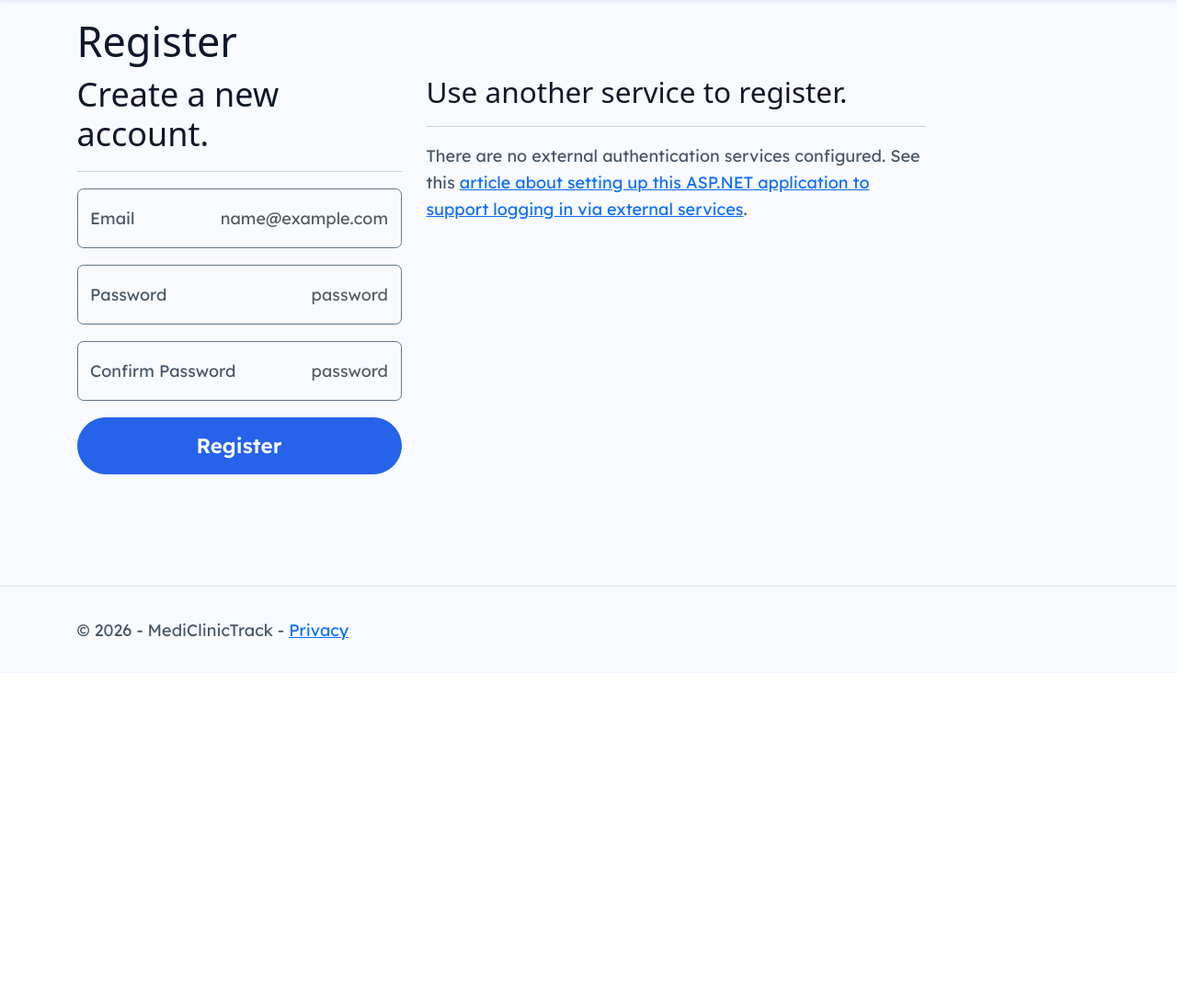
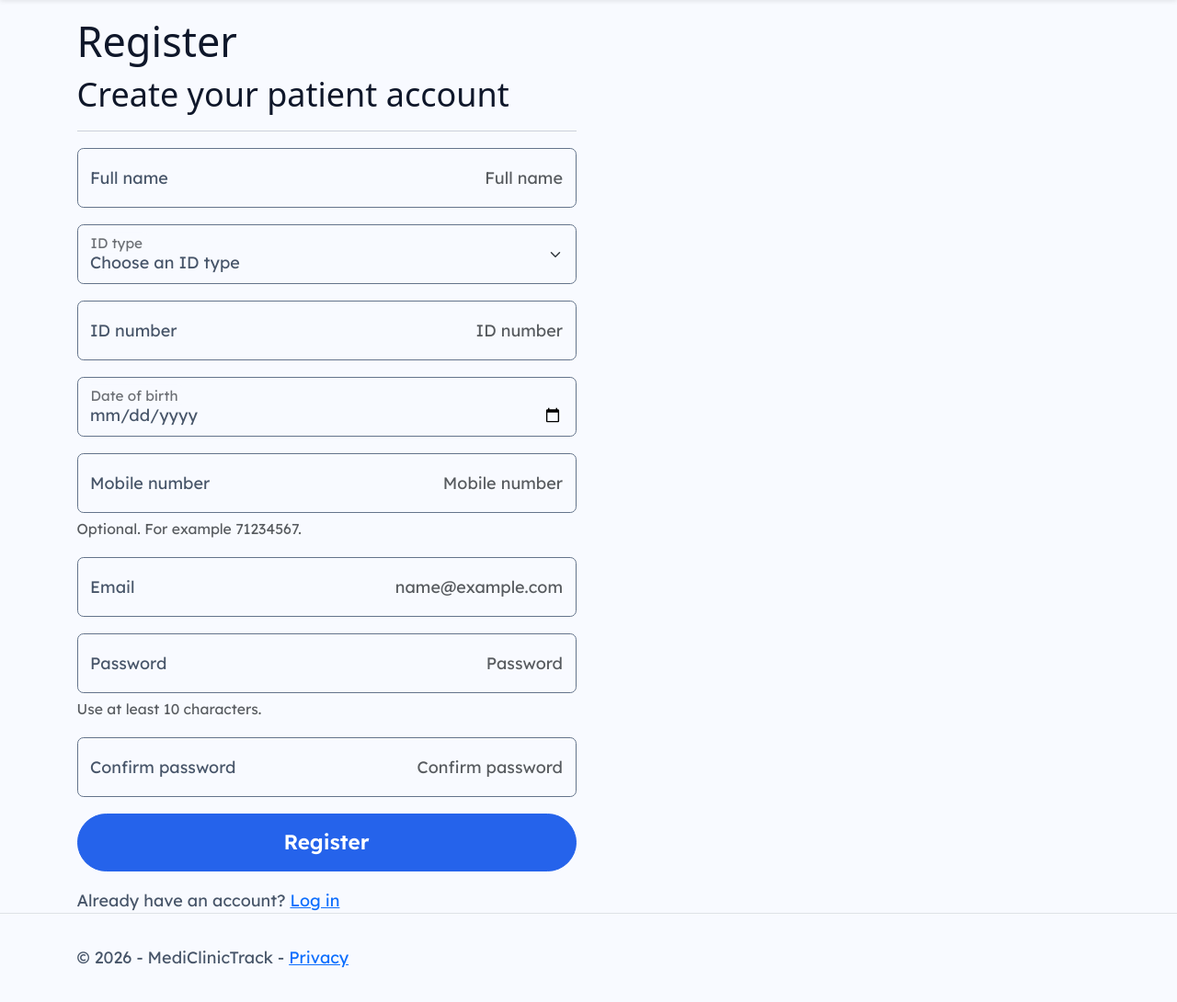
Before and after one commit to abc23-024/MediClinicTrack, an ASP.NET Core app: page /Identity/Account/Register in a window 1280 px wide. Shown: the part 66-1156 px from the top of the page at 92% size. Before the commit the page ends 763 px from the top, so only its background shows below. Run offline with ASP.NET Core 8, Linux system fonts and the light colour scheme; tables that the repository leaves empty hold one stand-in row (values such as "Sample post"); style sheets or scripts are compiled from the project's sources; some libraries are stand-ins or nearby versions; some web fonts are replaced.

Commit message:
US01: add patient details to registration form

```diff
--- a/MediClinicTrack/Areas/Identity/Pages/Account/Register.cshtml
+++ b/MediClinicTrack/Areas/Identity/Pages/Account/Register.cshtml
@@ -7,58 +7,80 @@
 <h1>@ViewData["Title"]</h1>
 
 <div class="row">
-    <div class="col-md-4">
+    <div class="col-md-8 col-lg-6">
         <form id="registerForm" asp-route-returnUrl="@Model.ReturnUrl" method="post">
-            <h2>Create a new account.</h2>
+            <h2>Create your patient account</h2>
             <hr />
             <div asp-validation-summary="ModelOnly" class="text-danger" role="alert"></div>
+
             <div class="form-floating mb-3">
-                <input asp-for="Input.Email" class="form-control" autocomplete="username" aria-required="true" placeholder="name@example.com" />
-                <label asp-for="Input.Email">Email</label>
-                <span asp-validation-for="Input.Email" class="text-danger"></span>
+                <input asp-for="Input.FullName" class="form-control" autocomplete="name" aria-required="true"
+                       aria-describedby="Input_FullName-error" placeholder="Full name" />
+                <label asp-for="Input.FullName"></label>
+                <span asp-validation-for="Input.FullName" id="Input_FullName-error" class="text-danger" aria-live="polite"></span>
             </div>
+
             <div class="form-floating mb-3">
-                <input asp-for="Input.Password" class="form-control" autocomplete="new-password" aria-required="true" placeholder="password" />
-                <label asp-for="Input.Password">Password</label>
-                <span asp-validation-for="Input.Password" class="text-danger"></span>
+                <select asp-for="Input.IdType" asp-items="Model.IdTypes" class="form-select" aria-required="true"
+                        aria-describedby="Input_IdType-error">
+                    <option value="">Choose an ID type</option>
+                </select>
+                <label asp-for="Input.IdType"></label>
+                <span asp-validation-for="Input.IdType" id="Input_IdType-error" class="text-danger" aria-live="polite"></span>
             </div>
+
             <div class="form-floating mb-3">
-                <input asp-for="Input.ConfirmPassword" class="form-control" autocomplete="new-password" aria-required="true" placeholder="password" />
-                <label asp-for="Input.ConfirmPassword">Confirm Password</label>
-                <span asp-validation-for="Input.ConfirmPassword" class="text-danger"></span>
+                <input asp-for="Input.IdNumber" class="form-control" autocomplete="off" aria-required="true"
+                       aria-describedby="Input_IdNumber-error" placeholder="ID number" />
+                <label asp-for="Input.IdNumber"></label>
+                <span asp-validation-for="Input.IdNumber" id="Input_IdNumber-error" class="text-danger" aria-live="polite"></span>
             </div>
+
+            <div class="form-floating mb-3">
+                <input asp-for="Input.DateOfBirth" type="date" class="form-control" autocomplete="bday" aria-required="true"
+                       max="@DateTime.Today.ToString("yyyy-MM-dd")"
+                       aria-describedby="Input_DateOfBirth-error" placeholder="Date of birth" />
+                <label asp-for="Input.DateOfBirth"></label>
+                <span asp-validation-for="Input.DateOfBirth" id="Input_DateOfBirth-error" class="text-danger" aria-live="polite"></span>
+            </div>
+
+            <div class="form-floating mb-1">
+                <input asp-for="Input.MobileNumber" type="tel" class="form-control" autocomplete="tel"
+                       aria-describedby="mobile-help Input_MobileNumber-error" placeholder="Mobile number" />
+                <label asp-for="Input.MobileNumber"></label>
+                <span asp-validation-for="Input.MobileNumber" id="Input_MobileNumber-error" class="text-danger" aria-live="polite"></span>
+            </div>
+            <div id="mobile-help" class="form-text mb-3">Optional. For example 71234567.</div>
+
+            <div class="form-floating mb-3">
+                <input asp-for="Input.Email" class="form-control" autocomplete="username" aria-required="true"
+                       aria-describedby="Input_Email-error" placeholder="name@example.com" />
+                <label asp-for="Input.Email"></label>
+                <span asp-validation-for="Input.Email" id="Input_Email-error" class="text-danger" aria-live="polite"></span>
+            </div>
+
+            <div class="form-floating mb-1">
+                <input asp-for="Input.Password" class="form-control" autocomplete="new-password" aria-required="true"
+                       aria-describedby="password-help Input_Password-error" placeholder="Password" />
+                <label asp-for="Input.Password"></label>
+                <span asp-validation-for="Input.Password" id="Input_Password-error" class="text-danger" aria-live="polite"></span>
+            </div>
+            <div id="password-help" class="form-text mb-3">Use at least 10 characters.</div>
+
+            <div class="form-floating mb-3">
+                <input asp-for="Input.ConfirmPassword" class="form-control" autocomplete="new-password" aria-required="true"
+                       aria-describedby="Input_ConfirmPassword-error" placeholder="Confirm password" />
+                <label asp-for="Input.ConfirmPassword"></label>
+                <span asp-validation-for="Input.ConfirmPassword" id="Input_ConfirmPassword-error" class="text-danger" aria-live="polite"></span>
+            </div>
+
             <button id="registerSubmit" type="submit" class="w-100 btn btn-lg btn-primary">Register</button>
+
+            <p class="mt-3">
+                Already have an account?
+                <a asp-page="./Login" asp-route-returnUrl="@Model.ReturnUrl">Log in</a>
+            </p>
         </form>
-    </div>
-    <div class="col-md-6 col-md-offset-2">
-        <section>
-            <h3>Use another service to register.</h3>
-            <hr />
-            @{
-                if ((Model.ExternalLogins?.Count ?? 0) == 0)
-                {
-                    <div>
-                        <p>
-                            There are no external authentication services configured. See this <a href="https://go.microsoft.com/fwlink/?LinkID=532715">article
-                            about setting up this ASP.NET application to support logging in via external services</a>.
-                        </p>
-                    </div>
-                }
-                else
-                {
-                    <form id="external-account" asp-page="./ExternalLogin" asp-route-returnUrl="@Model.ReturnUrl" method="post" class="form-horizontal">
-                        <div>
-                            <p>
-                                @foreach (var provider in Model.ExternalLogins!)
-                                {
-                                    <button type="submit" class="btn btn-primary" name="provider" value="@provider.Name" title="Log in using your @provider.DisplayName account">@provider.DisplayName</button>
-                                }
-                            </p>
-                        </div>
-                    </form>
-                }
-            }
-        </section>
     </div>
 </div>
 
--- a/MediClinicTrack/Areas/Identity/Pages/Account/Register.cshtml.cs
+++ b/MediClinicTrack/Areas/Identity/Pages/Account/Register.cshtml.cs
@@ -1,5 +1,3 @@
-// Licensed to the .NET Foundation under one or more agreements.
-// The .NET Foundation licenses this file to you under the MIT license.
 #nullable disable
 
 using System;
@@ -10,14 +8,16 @@ using System.Text;
 using System.Text.Encodings.Web;
 using System.Threading;
 using System.Threading.Tasks;
+using MediClinicTrack.Data;
+using MediClinicTrack.Models;
 using Microsoft.AspNetCore.Authentication;
-using Microsoft.AspNetCore.Authorization;
-using MediClinicTrack.Data;
 using Microsoft.AspNetCore.Identity;
 using Microsoft.AspNetCore.Identity.UI.Services;
 using Microsoft.AspNetCore.Mvc;
+using Microsoft.AspNetCore.Mvc.Rendering;
 using Microsoft.AspNetCore.Mvc.RazorPages;
 using Microsoft.AspNetCore.WebUtilities;
+using Microsoft.EntityFrameworkCore;
 using Microsoft.Extensions.Logging;
 
 namespace MediClinicTrack.Areas.Identity.Pages.Account
@@ -30,13 +30,15 @@ namespace MediClinicTrack.Areas.Identity.Pages.Account
         private readonly IUserEmailStore<ApplicationUser> _emailStore;
         private readonly ILogger<RegisterModel> _logger;
         private readonly IEmailSender _emailSender;
+        private readonly ApplicationDbContext _context;
 
         public RegisterModel(
             UserManager<ApplicationUser> userManager,
             IUserStore<ApplicationUser> userStore,
             SignInManager<ApplicationUser> signInManager,
             ILogger<RegisterModel> logger,
-            IEmailSender emailSender)
+            IEmailSender emailSender,
+            ApplicationDbContext context)
         {
             _userManager = userManager;
             _userStore = userStore;
@@ -44,62 +46,67 @@ namespace MediClinicTrack.Areas.Identity.Pages.Account
             _signInManager = signInManager;
             _logger = logger;
             _emailSender = emailSender;
+            _context = context;
         }
 
-        /// <summary>
-        ///     This API supports the ASP.NET Core Identity default UI infrastructure and is not intended to be used
-        ///     directly from your code. This API may change or be removed in future releases.
-        /// </summary>
         [BindProperty]
         public InputModel Input { get; set; }
 
-        /// <summary>
-        ///     This API supports the ASP.NET Core Identity default UI infrastructure and is not intended to be used
-        ///     directly from your code. This API may change or be removed in future releases.
-        /// </summary>
         public string ReturnUrl { get; set; }
 
-        /// <summary>
-        ///     This API supports the ASP.NET Core Identity default UI infrastructure and is not intended to be used
-        ///     directly from your code. This API may change or be removed in future releases.
-        /// </summary>
         public IList<AuthenticationScheme> ExternalLogins { get; set; }
 
-        /// <summary>
-        ///     This API supports the ASP.NET Core Identity default UI infrastructure and is not intended to be used
-        ///     directly from your code. This API may change or be removed in future releases.
-        /// </summary>
+        // Options for the ID type dropdown (confirm the exact values with the team)
+        public List<SelectListItem> IdTypes { get; } = new()
+        {
+            new SelectListItem("National ID", "National ID"),
+            new SelectListItem("Passport", "Passport")
+        };
+
         public class InputModel
         {
-            /// <summary>
-            ///     This API supports the ASP.NET Core Identity default UI infrastructure and is not intended to be used
-            ///     directly from your code. This API may change or be removed in future releases.
-            /// </summary>
-            [Required]
-            [EmailAddress]
+            [Required(ErrorMessage = "Enter your full name.")]
+            [StringLength(100, ErrorMessage = "Full name must be 100 characters or fewer.")]
+            [Display(Name = "Full name")]
+            public string FullName { get; set; }
+
+            [Required(ErrorMessage = "Choose an ID type.")]
+            [Display(Name = "ID type")]
+            public string IdType { get; set; }
+
+            [Required(ErrorMessage = "Enter your ID number.")]
+            [StringLength(30, ErrorMessage = "ID number must be 30 characters or fewer.")]
+            [Display(Name = "ID number")]
+            public string IdNumber { get; set; }
+
+            // Nullable so that an empty field is caught by [Required]
+            [Required(ErrorMessage = "Enter your date of birth.")]
+            [DataType(DataType.Date)]
+            [ValidDateOfBirth]
+            [Display(Name = "Date of birth")]
+            public DateTime? DateOfBirth { get; set; }
+
+            [RegularExpression(@"^\+?[0-9\s]{7,15}$",
+                ErrorMessage = "Enter a valid mobile number, for example 71234567 or +267 71234567.")]
+            [Display(Name = "Mobile number")]
+            public string MobileNumber { get; set; }
+
+            [Required(ErrorMessage = "Enter your email address.")]
+            [EmailAddress(ErrorMessage = "Enter a valid email address.")]
             [Display(Name = "Email")]
             public string Email { get; set; }
 
-            /// <summary>
-            ///     This API supports the ASP.NET Core Identity default UI infrastructure and is not intended to be used
-            ///     directly from your code. This API may change or be removed in future releases.
-            /// </summary>
-            [Required]
-            [StringLength(100, ErrorMessage = "The {0} must be at least {2} and at max {1} characters long.", MinimumLength = 6)]
+            [Required(ErrorMessage = "Enter a password.")]
+            [StringLength(100, ErrorMessage = "The password must be at least {2} characters long.", MinimumLength = 10)]
             [DataType(DataType.Password)]
             [Display(Name = "Password")]
             public string Password { get; set; }
 
-            /// <summary>
-            ///     This API supports the ASP.NET Core Identity default UI infrastructure and is not intended to be used
-            ///     directly from your code. This API may change or be removed in future releases.
-            /// </summary>
             [DataType(DataType.Password)]
             [Display(Name = "Confirm password")]
             [Compare("Password", ErrorMessage = "The password and confirmation password do not match.")]
             public string ConfirmPassword { get; set; }
         }
-
 
         public async Task OnGetAsync(string returnUrl = null)
         {
@@ -111,8 +118,22 @@ namespace MediClinicTrack.Areas.Identity.Pages.Account
         {
             returnUrl ??= Url.Content("~/");
             ExternalLogins = (await _signInManager.GetExternalAuthenticationSchemesAsync()).ToList();
+
             if (ModelState.IsValid)
             {
+                var idType = Input.IdType;
+                var idNumber = Input.IdNumber.Trim().ToUpperInvariant();
+
+                // Friendly duplicate check, done BEFORE creating the user
+                var alreadyRegistered = await _context.Patients
+                    .AnyAsync(p => p.IdType == idType && p.IdNumber == idNumber);
+                if (alreadyRegistered)
+                {
+                    ModelState.AddModelError("Input.IdNumber",
+                        "A patient is already registered with this ID type and number.");
+                    return Page();
+                }
+
                 var user = CreateUser();
 
                 await _userStore.SetUserNameAsync(user, Input.Email, CancellationToken.None);
@@ -122,6 +143,35 @@ namespace MediClinicTrack.Areas.Identity.Pages.Account
                 if (result.Succeeded)
                 {
                     _logger.LogInformation("User created a new account with password.");
+
+                    // Save the patient details linked to the new user
+                    var patient = new Patient
+                    {
+                        FullName = Input.FullName.Trim(),
+                        IdType = idType,
+                        IdNumber = idNumber,
+                        DateOfBirth = DateOnly.FromDateTime(Input.DateOfBirth.Value),
+                        MobileNumber = string.IsNullOrWhiteSpace(Input.MobileNumber)
+                            ? null
+                            : Input.MobileNumber.Trim(),
+                        ApplicationUserId = user.Id
+                    };
+
+                    try
+                    {
+                        _context.Patients.Add(patient);
+                        await _context.SaveChangesAsync();
+                    }
+                    catch (DbUpdateException ex)
+                    {
+                        // Don't leave a user account with no patient record behind
+                        _logger.LogError(ex, "Could not save patient details; removing the new user.");
+                        _context.Entry(patient).State = EntityState.Detached;
+                        await _userManager.DeleteAsync(user);
+                        ModelState.AddModelError(string.Empty,
+                            "We could not complete your registration. Please try again.");
+                        return Page();
+                    }
 
                     var userId = await _userManager.GetUserIdAsync(user);
                     var code = await _userManager.GenerateEmailConfirmationTokenAsync(user);
@@ -164,8 +214,7 @@ namespace MediClinicTrack.Areas.Identity.Pages.Account
             catch
             {
                 throw new InvalidOperationException($"Can't create an instance of '{nameof(ApplicationUser)}'. " +
-                    $"Ensure that '{nameof(ApplicationUser)}' is not an abstract class and has a parameterless constructor, or alternatively " +
-                    $"override the register page in /Areas/Identity/Pages/Account/Register.cshtml");
+                    $"Ensure that '{nameof(ApplicationUser)}' is not an abstract class and has a parameterless constructor.");
             }
         }
 
@@ -178,4 +227,14 @@ namespace MediClinicTrack.Areas.Identity.Pages.Account
             return (IUserEmailStore<ApplicationUser>)_userStore;
         }
     }
+
+    // Rejects future dates and dates before 1900
+    public class ValidDateOfBirthAttribute : ValidationAttribute
+    {
+        public ValidDateOfBirthAttribute()
+            : base("Enter a valid date of birth that is not in the future.") { }
+
+        public override bool IsValid(object value) =>
+            value is not DateTime d || (d.Date <= DateTime.Today && d.Year >= 1900);
+    }
 }
--- a/MediClinicTrack/wwwroot/css/site.css
+++ b/MediClinicTrack/wwwroot/css/site.css
@@ -153,3 +153,9 @@ a:focus-visible,
   color: var(--neutral);
   padding: 1rem 0;
 }
+
+/* ===== Validation messages: text cue, not colour alone ===== */
+.field-validation-error::before {
+  content: "Error: ";
+  font-weight: 600;
+}
```
